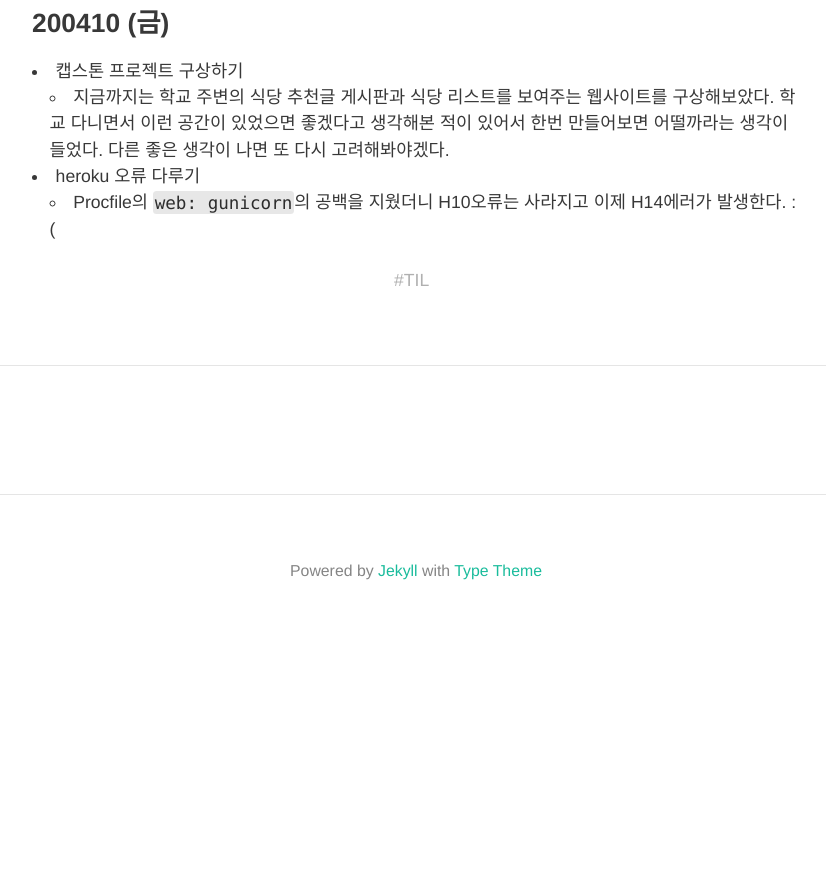
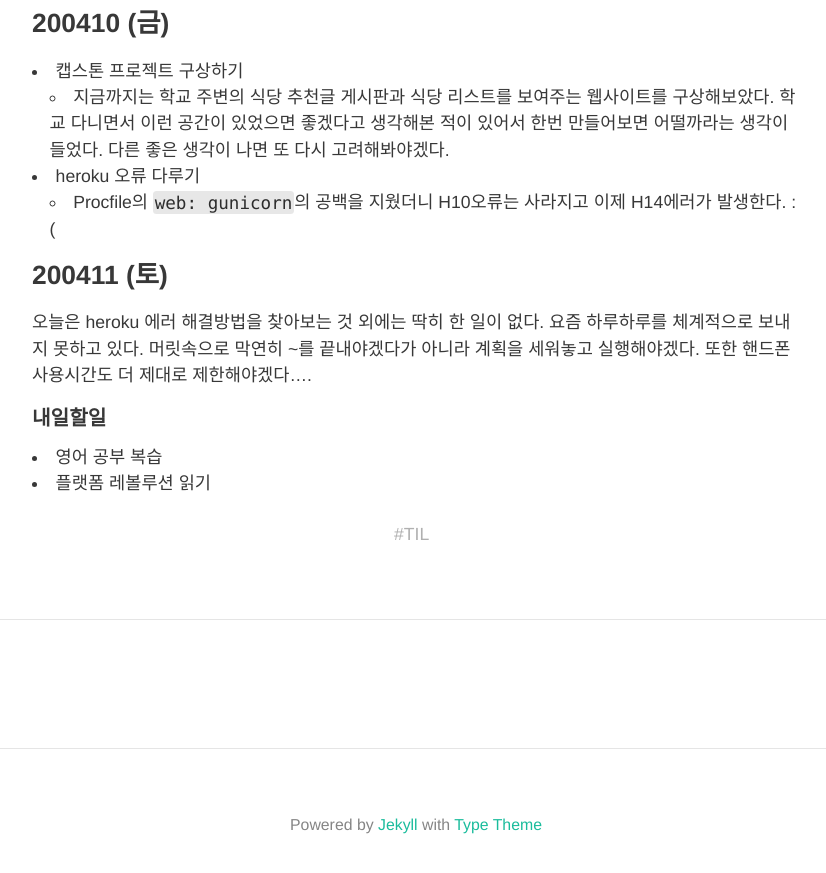
Before and after one commit to HyunlangBan/hyunlangban.github.io, a Jekyll site: the page built from _posts/TIL/2020-04-06-week-til.md, in a window 1280 px wide and 900 px high, scrolled down 1356 px. Shown: the top 873 px of the window, without its empty margins (224-1050 px from the left). Built offline with Jekyll 4.4.1, drawn with Linux system fonts in a browser that asks for light colours; nearby versions of some CDN libraries; some web fonts are replaced; comment, search, counter and statistics services are not loaded; before the commit the page ends 2003 px from its top, so only the background shows below that.

Commit message:
Add 200411 TIL

```diff
--- a/_posts/TIL/2020-04-06-week-til.md
+++ b/_posts/TIL/2020-04-06-week-til.md
@@ -35,3 +35,9 @@ title: 200406-200412 TIL
    - 지금까지는 학교 주변의 식당 추천글 게시판과 식당 리스트를 보여주는 웹사이트를 구상해보았다. 학교 다니면서 이런 공간이 있었으면 좋겠다고 생각해본 적이 있어서 한번 만들어보면 어떨까라는 생각이 들었다. 다른 좋은 생각이 나면 또 다시 고려해봐야겠다.
 - heroku 오류 다루기
   - Procfile의 `web: gunicorn`의 공백을 지웠더니 H10오류는 사라지고 이제 H14에러가 발생한다. :(
+
+### 200411 (토)
+오늘은 heroku 에러 해결방법을 찾아보는 것 외에는 딱히 한 일이 없다. 요즘 하루하루를 체계적으로 보내지 못하고 있다. 머릿속으로 막연히 ~를 끝내야겠다가 아니라 계획을 세워놓고 실행해야겠다. 또한 핸드폰 사용시간도 더 제대로 제한해야겠다....
+#### 내일할일
+- 영어 공부 복습
+- 플랫폼 레볼루션 읽기
```
